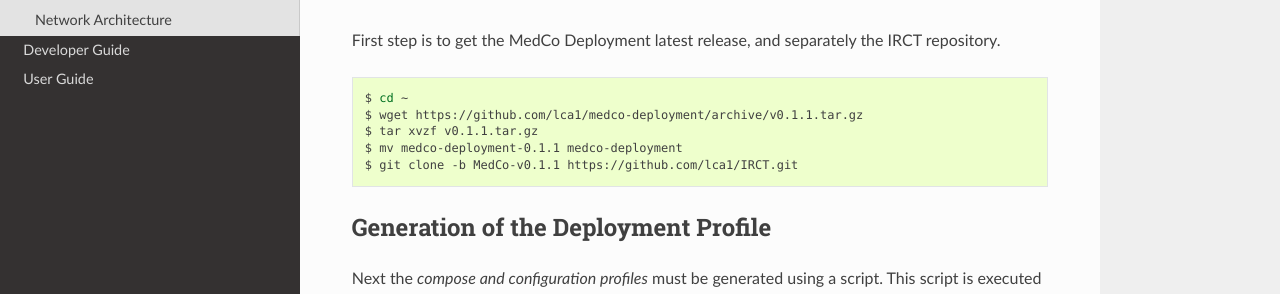
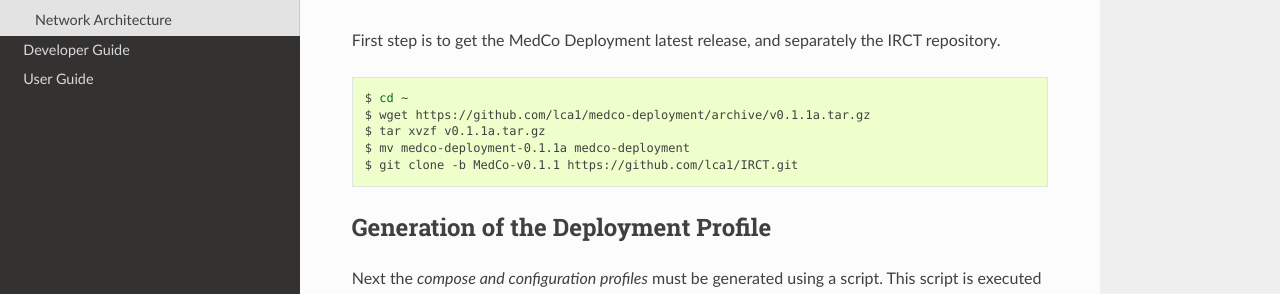
Before and after one commit to ldsec/medco-documentation, a Sphinx documentation site: the page built from source/system_admin/deployment/test-network.rst, in a window 1280 px wide and 900 px high. Shown: the part 331-625 px from the top of the window. Built offline with Sphinx 7.4.7 and the Read the Docs theme 2.0.0, drawn with Linux system fonts in a browser that asks for light colours.

Commit message:
update medco-deployment version number

```diff
--- a/source/system_admin/deployment/test-local-3nodes.rst
+++ b/source/system_admin/deployment/test-local-3nodes.rst
@@ -15,9 +15,9 @@
 .. code-block:: bash
 
     $ cd ~
-    $ wget https://github.com/lca1/medco-deployment/archive/v0.1.1.tar.gz
-    $ tar xvzf v0.1.1.tar.gz
-    $ mv medco-deployment-0.1.1 medco-deployment
+    $ wget https://github.com/lca1/medco-deployment/archive/v0.1.1a.tar.gz
+    $ tar xvzf v0.1.1a.tar.gz
+    $ mv medco-deployment-0.1.1a medco-deployment
     $ git clone -b MedCo-v0.1.1 https://github.com/lca1/IRCT.git
 
 Next step is to download or build the docker images:
--- a/source/system_admin/deployment/test-network.rst
+++ b/source/system_admin/deployment/test-network.rst
@@ -18,9 +18,9 @@
 .. code-block:: bash
 
     $ cd ~
-    $ wget https://github.com/lca1/medco-deployment/archive/v0.1.1.tar.gz
-    $ tar xvzf v0.1.1.tar.gz
-    $ mv medco-deployment-0.1.1 medco-deployment
+    $ wget https://github.com/lca1/medco-deployment/archive/v0.1.1a.tar.gz
+    $ tar xvzf v0.1.1a.tar.gz
+    $ mv medco-deployment-0.1.1a medco-deployment
     $ git clone -b MedCo-v0.1.1 https://github.com/lca1/IRCT.git
 
 
```
